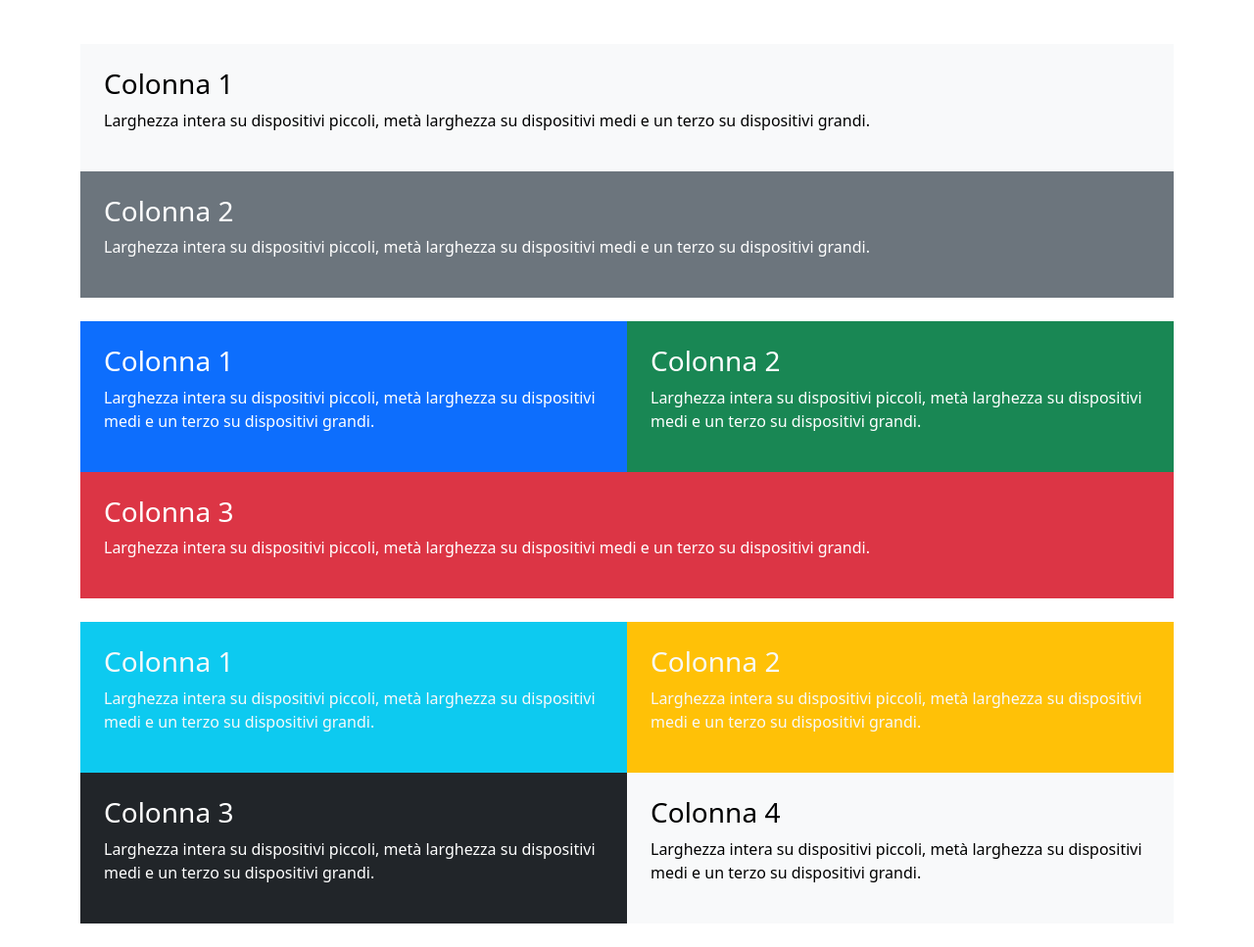
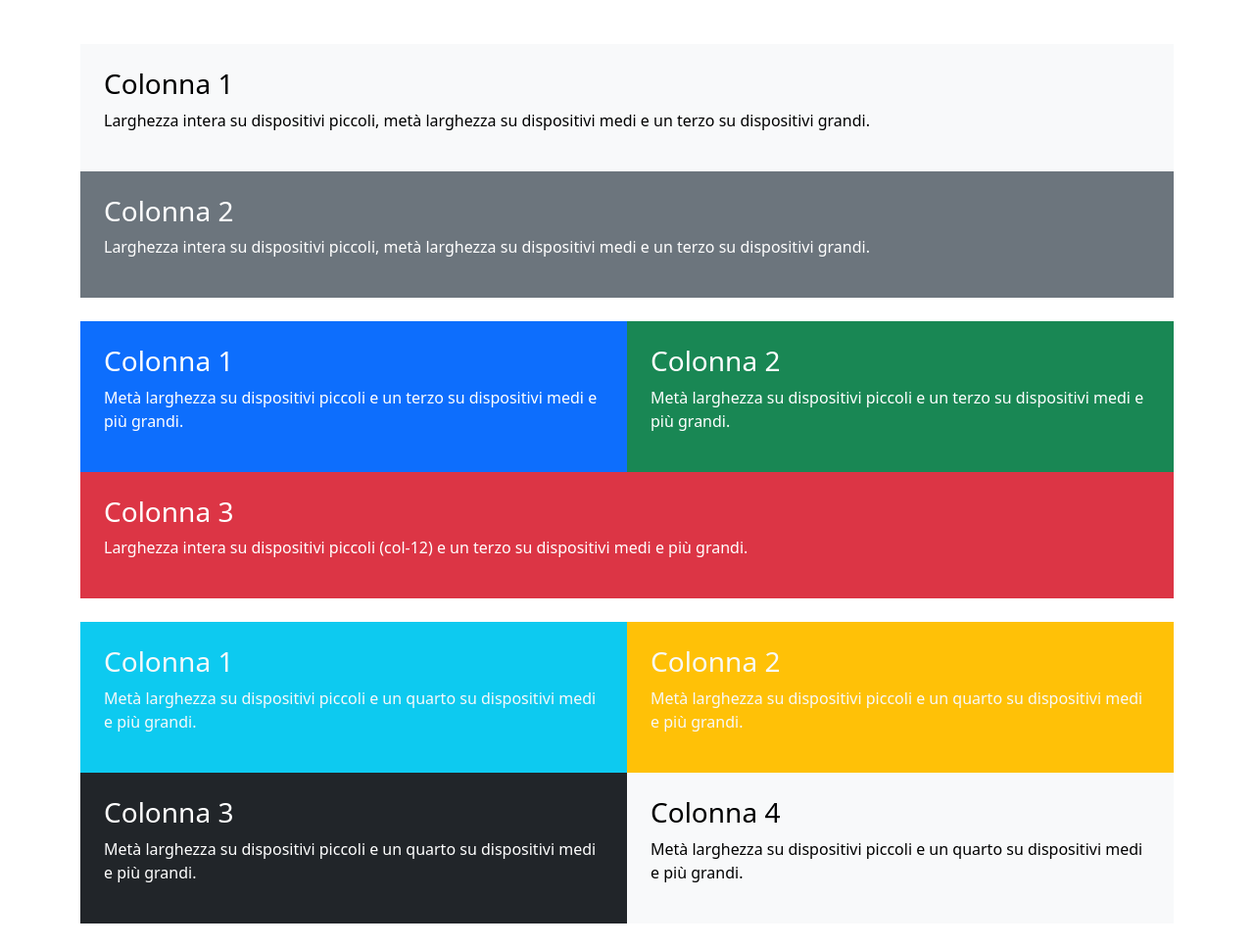
Before and after one commit to emazupp/htmlcss-bootstrap-layout, a plain HTML site: page index.html in a window 1280 px wide. Shown: the part 131-1098 px from the top of the page at 98% size. Drawn offline with nearby package versions, Linux system fonts and the light colour scheme.

Commit message:
added right content each p tag

```diff
--- a/index.html
+++ b/index.html
@@ -21,7 +21,7 @@
 
   <body>
     <div class="container">
-      <header class="m-5">
+      <header class="mt-5 mb-5">
         <h1 class="text-center">Bootstrap 5 Responsive Grid</h1>
         <h2 class="text-center fs-5 fw-light">
           Layout a griglia con diversi breakpoint (sm, md, lg).
@@ -55,8 +55,8 @@
             <div class="text-bg-primary h-100 p-4">
               <h3>Colonna 1</h3>
               <p>
-                Larghezza intera su dispositivi piccoli, metà larghezza su
-                dispositivi medi e un terzo su dispositivi grandi.
+                Metà larghezza su dispositivi piccoli e un terzo su dispositivi
+                medi e più grandi.
               </p>
             </div>
           </div>
@@ -65,8 +65,8 @@
             <div class="text-bg-success h-100 p-4">
               <h3>Colonna 2</h3>
               <p>
-                Larghezza intera su dispositivi piccoli, metà larghezza su
-                dispositivi medi e un terzo su dispositivi grandi.
+                Metà larghezza su dispositivi piccoli e un terzo su dispositivi
+                medi e più grandi.
               </p>
             </div>
           </div>
@@ -75,8 +75,8 @@
             <div class="text-bg-danger h-100 p-4">
               <h3>Colonna 3</h3>
               <p>
-                Larghezza intera su dispositivi piccoli, metà larghezza su
-                dispositivi medi e un terzo su dispositivi grandi.
+                Larghezza intera su dispositivi piccoli (col-12) e un terzo su
+                dispositivi medi e più grandi.
               </p>
             </div>
           </div>
@@ -87,8 +87,8 @@
             <div class="text-bg-info h-100 p-4">
               <h3 class="text-light">Colonna 1</h3>
               <p class="text-light">
-                Larghezza intera su dispositivi piccoli, metà larghezza su
-                dispositivi medi e un terzo su dispositivi grandi.
+                Metà larghezza su dispositivi piccoli e un quarto su dispositivi
+                medi e più grandi.
               </p>
             </div>
           </div>
@@ -97,8 +97,8 @@
             <div class="text-bg-warning h-100 p-4">
               <h3 class="text-light">Colonna 2</h3>
               <p class="text-light">
-                Larghezza intera su dispositivi piccoli, metà larghezza su
-                dispositivi medi e un terzo su dispositivi grandi.
+                Metà larghezza su dispositivi piccoli e un quarto su dispositivi
+                medi e più grandi.
               </p>
             </div>
           </div>
@@ -107,8 +107,8 @@
             <div class="text-bg-dark h-100 p-4">
               <h3>Colonna 3</h3>
               <p>
-                Larghezza intera su dispositivi piccoli, metà larghezza su
-                dispositivi medi e un terzo su dispositivi grandi.
+                Metà larghezza su dispositivi piccoli e un quarto su dispositivi
+                medi e più grandi.
               </p>
             </div>
           </div>
@@ -117,8 +117,8 @@
             <div class="text-bg-light h-100 p-4">
               <h3>Colonna 4</h3>
               <p>
-                Larghezza intera su dispositivi piccoli, metà larghezza su
-                dispositivi medi e un terzo su dispositivi grandi.
+                Metà larghezza su dispositivi piccoli e un quarto su dispositivi
+                medi e più grandi.
               </p>
             </div>
           </div>
```
